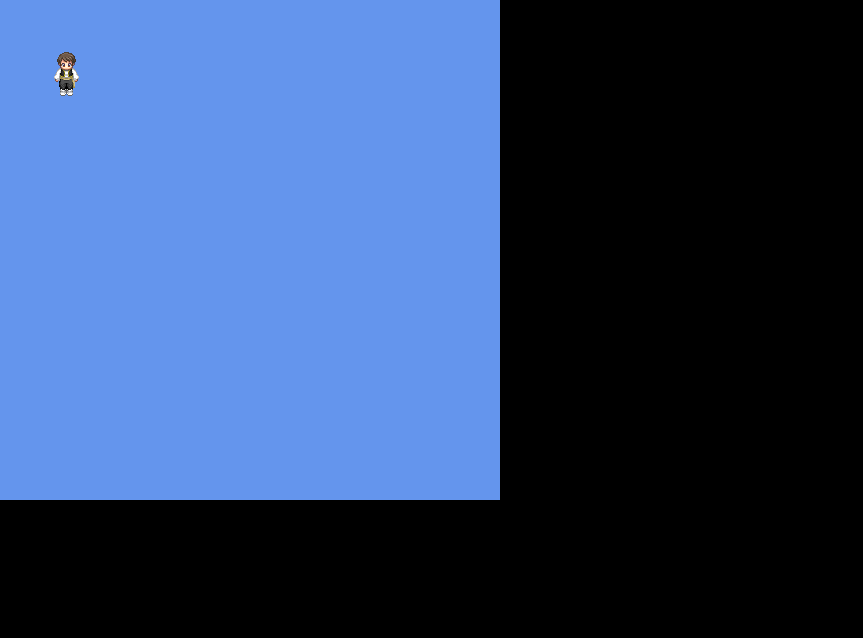
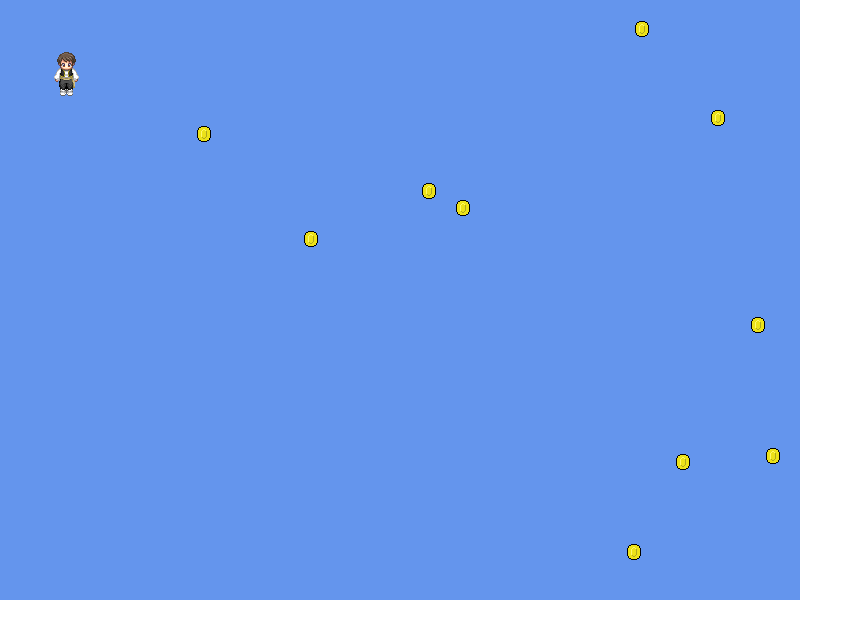
Before and after one commit to BastianGanze/acahtml5workshop, a plain HTML site: page finalgame/index.html in a window 1280 px wide. Shown: the whole page, without its empty margins (0-863 px from the left). Drawn offline with Linux system fonts and the light colour scheme.

Commit message:
Now 100% better with coinz!

```diff
--- a/finalgame/index.html
+++ b/finalgame/index.html
@@ -8,15 +8,16 @@
             margin: 0;
             padding: 0;
             overflow: hidden;
-            background-color: #000000;
         }
     </style>
     <script src="libs/pixi.js"></script>
     <script src="src/internals/config.js"></script>
+    <script src="src/internals/utils.js"></script>
     <script src="src/internals/input.js"></script>
     <script src="src/internals/maincontainer.js"></script>
     <script src="src/internals/renderer.js"></script>
     <script src="src/player/player.js"></script>
+    <script src="src/coin.js"></script>
     <script src="src/game.js"></script>
     <script src="src/start.js"></script>
 </head>
--- /dev/null
+++ b/finalgame/src/coin.js
@@ -0,0 +1,25 @@
+function Coin(X, Y) {
+
+    var sprite;
+    var pos;
+    var width;
+    var height;
+
+    function init() {
+        pos = { x:X, y:Y };
+        sprite = new PIXI.Sprite.fromImage("assets/sprites/coin.png");
+        sprite.position.x = pos.x;
+        sprite.position.y = pos.y;
+        width = 16;
+        height = 16;
+
+        MainContainer().addChild(sprite);
+    }
+
+    this.update = function(delta) {
+        //TODO: add rotation
+    }
+
+    init.call(this);
+
+}
--- a/finalgame/src/game.js
+++ b/finalgame/src/game.js
@@ -1,12 +1,20 @@
 function Game()
 {
     var renderer, mainContainer, player;
+    var coins = [];
 
     function init()
     {
         renderer = GameRenderer();
         mainContainer = MainContainer();
+        this.placeCoins(10);
         player = new Player(50,50);
+    }
+
+    this.placeCoins = function(amount) {
+        for (var i = 0; i < amount; i++) {
+            coins.push(new Coin(Utils.GetRandomInt(0, GAME_CONFIG.STAGE_WIDTH - 16), Utils.GetRandomInt(0, GAME_CONFIG.STAGE_HEIGHT - 16)));
+        }
     }
 
     this.update = function(delta)
--- a/finalgame/src/internals/config.js
+++ b/finalgame/src/internals/config.js
@@ -1,5 +1,5 @@
 var GAME_CONFIG = {
-    STAGE_WIDTH: 500,
-    STAGE_HEIGHT: 500,
+    STAGE_WIDTH: 800,
+    STAGE_HEIGHT: 600,
     BG_COLOR: 0x6495ED //cornflower blue :3
 }
--- a/finalgame/src/internals/renderer.js
+++ b/finalgame/src/internals/renderer.js
@@ -4,7 +4,7 @@ function GameRenderer()
 {
     if(!gameRenderer)
     {
-        gameRenderer = PIXI.autoDetectRenderer(GAME_CONFIG.STAGE_HEIGHT, GAME_CONFIG.STAGE_WIDTH);
+        gameRenderer = PIXI.autoDetectRenderer(GAME_CONFIG.STAGE_WIDTH, GAME_CONFIG.STAGE_HEIGHT);
         gameRenderer.backgroundColor = GAME_CONFIG.BG_COLOR;
         document.body.appendChild(gameRenderer.view);
     }
--- /dev/null
+++ b/finalgame/src/internals/utils.js
@@ -0,0 +1,9 @@
+function Utils() {};
+
+Utils.GetRandomArbitrary = function(min, max) {
+    return Math.random() * (max - min) + min;
+}
+
+Utils.GetRandomInt = function(min, max) {
+    return Math.floor(Math.random() * (max - min + 1)) + min;
+}
```
Also changed, not shown: finalgame/assets/sprites/coin.png (added).
